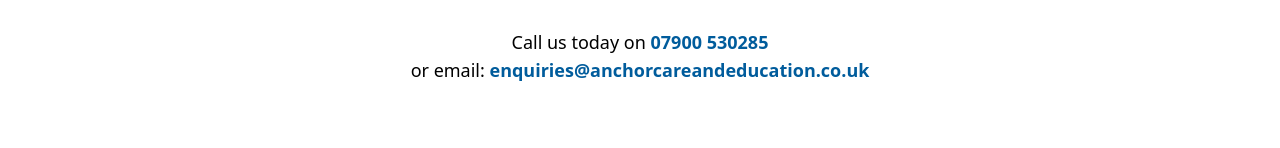
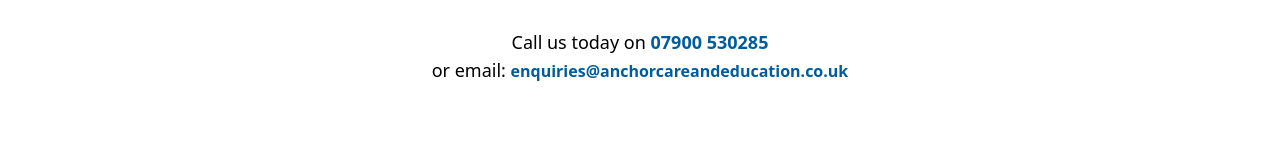
Before and after one commit to smeetinc/anchor-home, a React (Create React App) app: page / in a window 1280 px wide. Shown: the part 6514-6662 px from the top of the page. Built offline with nearby package versions, Linux system fonts and the light colour scheme.

Commit message:
text size changed

```diff
--- a/src/components/Contact.jsx
+++ b/src/components/Contact.jsx
@@ -20,7 +20,7 @@
           or email:{" "}
           <a
             href="mailto:enquiries@anchorcareandeducation.co.uk"
-            className="text-primary-200 font-semibold"
+            className="text-primary-200 font-semibold text-sm lg:text-base"
             target="_blank"
             rel="noreferrer"
           >
--- a/src/components/Section.jsx
+++ b/src/components/Section.jsx
@@ -10,7 +10,7 @@
   return (
     <>
       <div name="section"></div>
-      <div className="w-full text-center px-2 py-4 lg:px-16 bg-slate-200 dark:bg-sky-900 text-shades-200 dark:text-shades-150 mt-20 lg:mt-24 overflow-x-hidden">
+      <div className="w-full text-center px-2 py-4 lg:px-16 bg-slate-200 dark:bg-sky-900 text-shades-200 dark:text-shades-150 mt-20 lg:mt-24">
         <p className="my-4 font-medium">View Key</p>
         <h2 className="my-4 font-bold text-3xl">
           Sections of the Homes Available
```
